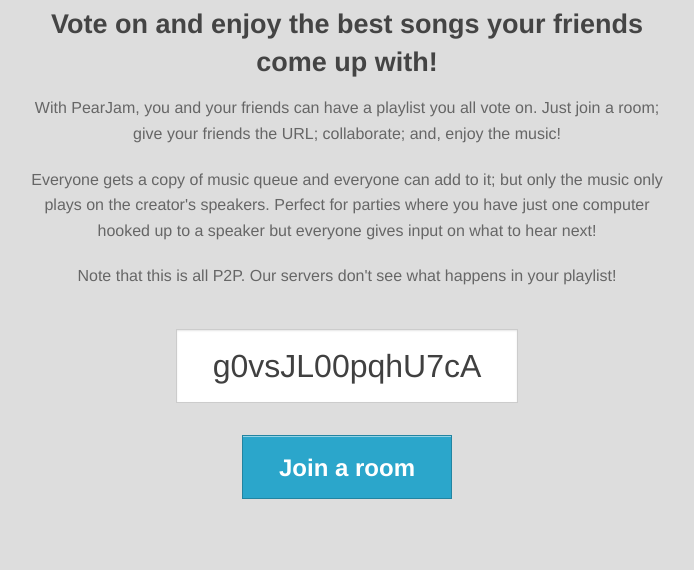
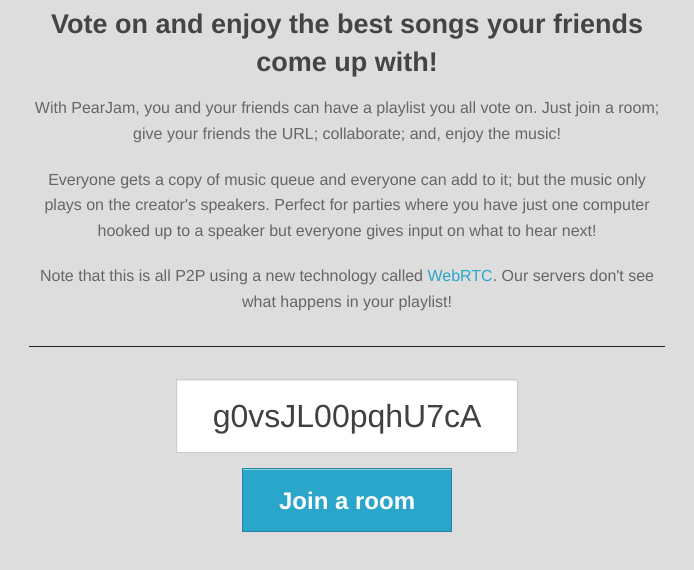
Before and after one commit to hellojwilde/greylock-hackfest-2013, a plain HTML site: page app/index.html in a window 1280 px wide. Shown: the part 214-784 px from the top of the page, without its empty margins (293-987 px from the left). Drawn offline with Linux system fonts and the light colour scheme.

Commit message:
typo fix and style

```diff
--- a/app/css/main.css
+++ b/app/css/main.css
@@ -13,11 +13,18 @@
     color: #444;
 }
 
+hr {
+    border-color: #222;
+    margin-bottom:5%;
+    margin-top: 5%;
+}
+
 input[type=text] {
     text-align: center;
     font-size: 200%;
 }
 
 #join {
+    margin-top:-5%;
     font-size: 150%;
 }
--- a/app/index.html
+++ b/app/index.html
@@ -32,8 +32,8 @@
           <p>
             With PearJam, you and your friends can have a playlist you all vote on.  Just join a room; give your friends the URL; collaborate; and, enjoy the music!
           </p>
-          <p>Everyone gets a copy of music queue and everyone can add to it; but only the music only plays on the creator's speakers.  Perfect for parties where you have just one computer hooked up to a speaker but everyone gives input on what to hear next!</p>
-          <p>Note that this is all P2P.  Our servers don't see what happens in your playlist!</p>
+          <p>Everyone gets a copy of music queue and everyone can add to it; but the music only plays on the creator's speakers.  Perfect for parties where you have just one computer hooked up to a speaker but everyone gives input on what to hear next!</p>
+          <p>Note that this is all P2P using a new technology called <a href="http://www.webrtc.org/">WebRTC</a>.  Our servers don't see what happens in your playlist!</p>
         </div>
         <hr>
         <div class="large-7 large-centered columns">
```
